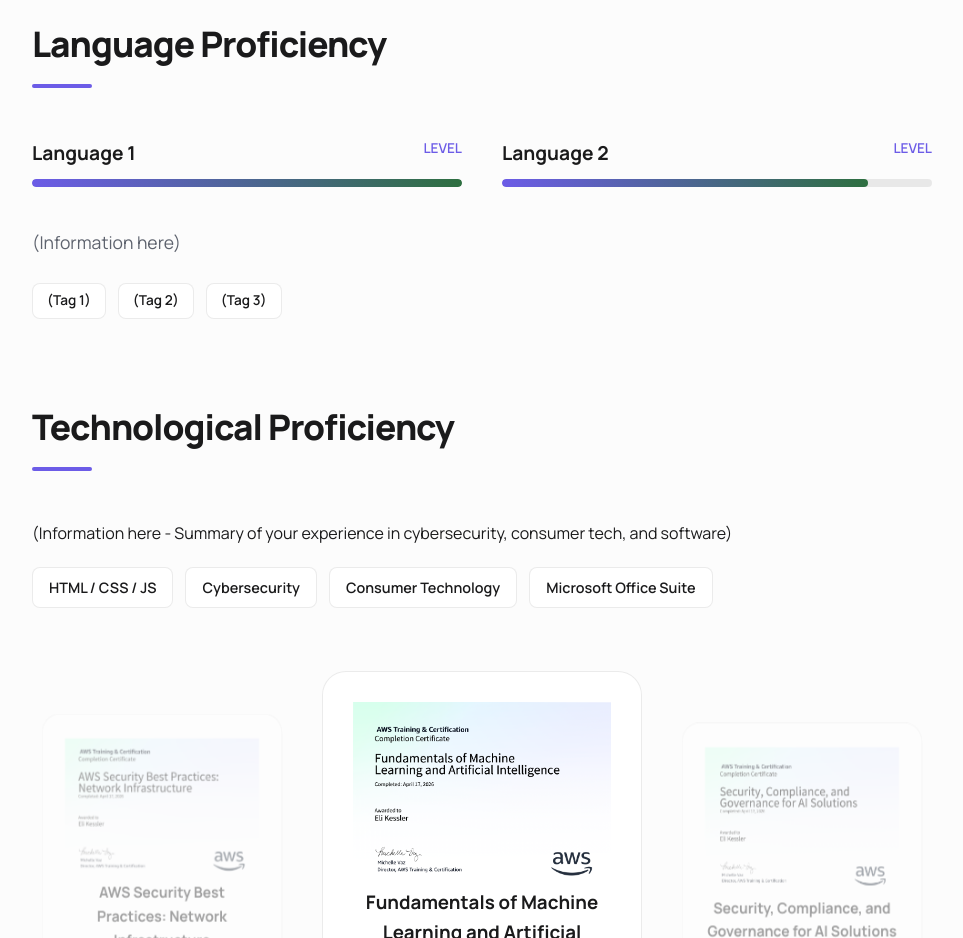
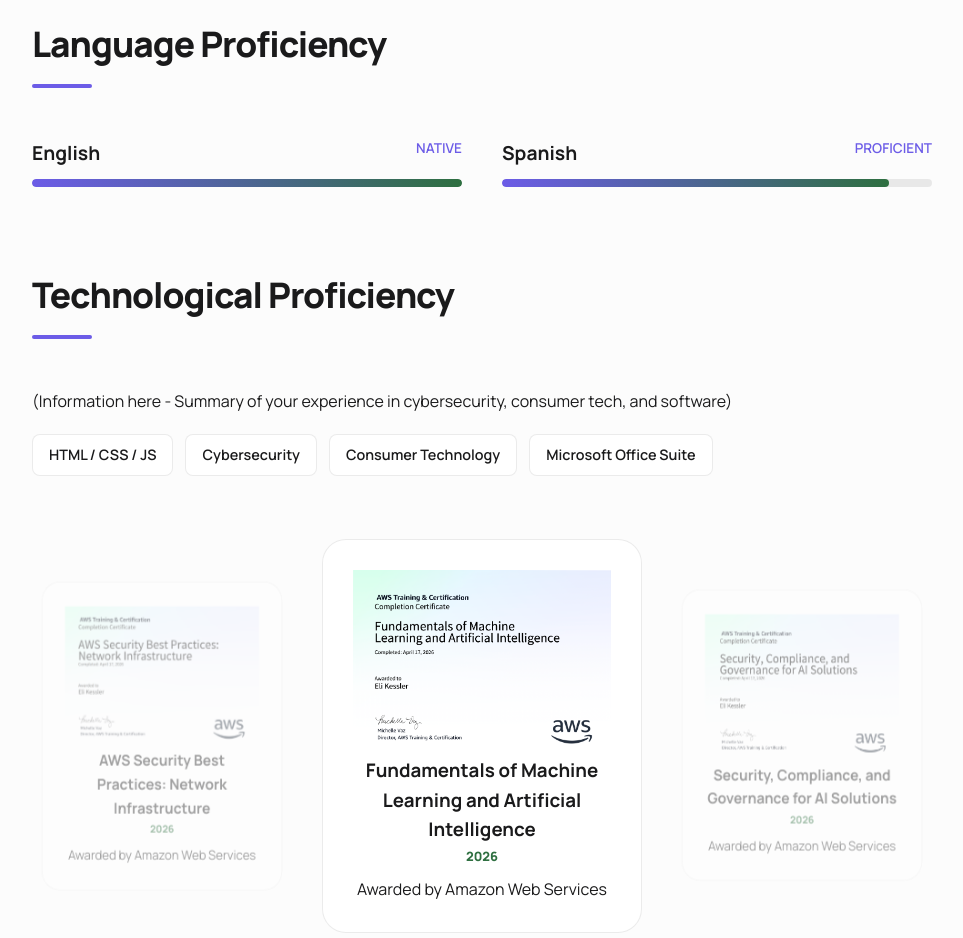
Before and after one commit to elikessler0113-creator/Personal2, a plain HTML site: page experience.html in a window 1280 px wide. Shown: the part 820-1758 px from the top of the page, without its empty margins (122-1085 px from the left). Drawn offline with Linux system fonts and the light colour scheme.

Commit message:
Update experience.html

```diff
--- a/experience.html
+++ b/experience.html
@@ -117,8 +117,8 @@
     <div class="language-grid">
         <div class="lang-item">
             <div class="lang-info">
-                <span class="lang-name" data-en="Language 1" data-es="Idioma 1">Language 1</span>
-                <span class="lang-level" data-en="Level" data-es="Nivel">Level</span>
+                <span class="lang-name" data-en="English" data-es="Inglés">English</span>
+                <span class="lang-level" data-en="Native" data-es="Nativo">Native</span>
             </div>
             <div class="progress-bar">
                 <div class="progress-fill" data-percent="100%"></div>
@@ -127,25 +127,15 @@
 
         <div class="lang-item">
             <div class="lang-info">
-                <span class="lang-name" data-en="Language 2" data-es="Idioma 2">Language 2</span>
-                <span class="lang-level" data-en="Level" data-es="Nivel">Level</span>
+                <span class="lang-name" data-en="Spanish" data-es="Español">Spanish</span>
+                <span class="lang-level" data-en="Proficient" data-es="Competente">Proficient</span>
             </div>
             <div class="progress-bar">
-                <div class="progress-fill" data-percent="85%"></div>
+                <div class="progress-fill" data-percent="90%"></div>
             </div>
         </div>
     </div>
 
-    <div class="lang-narrative">
-        <p data-en="(Information here)" data-es="(Información aquí)">
-           (Information here)
-        </p>
-
-        <div class="lang-highlights">
-            <span class="highlight-tag" data-en="(Tag 1)" data-es="(Etiqueta 1)">(Tag 1)</span>
-            <span class="highlight-tag" data-en="(Tag 2)" data-es="(Etiqueta 2)">(Tag 2)</span>
-            <span class="highlight-tag" data-en="(Tag 3)" data-es="(Etiqueta 3)">(Tag 3)</span>
-        </div>
     </div>
 </section>
     <section class="tech-section">
```
